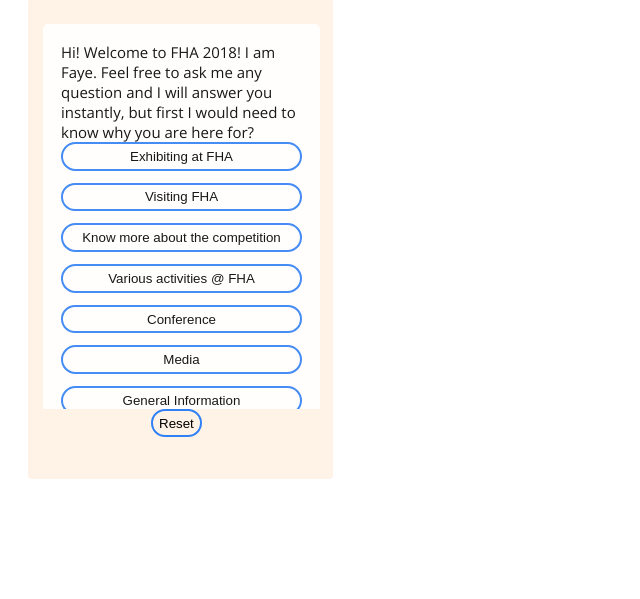
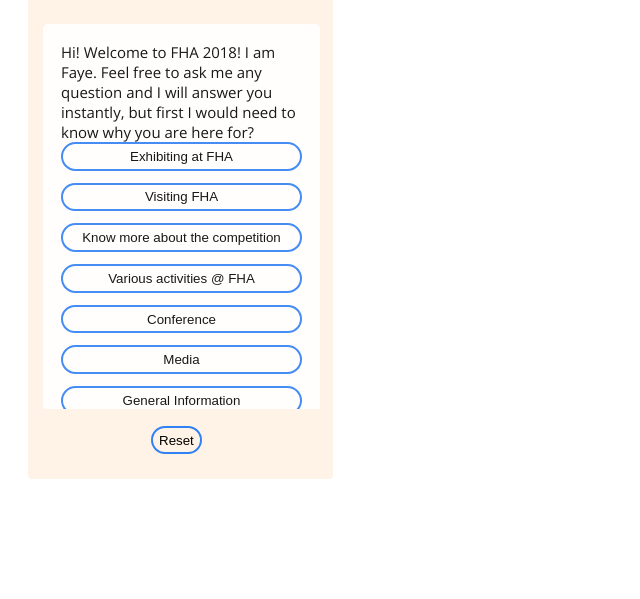
Before and after one commit to sntsolution/FHAchatbot, a PHP site: page / in a window 1280 px wide. Shown: the part 44-643 px from the top of the page, without its empty margins (0-640 px from the left). Run offline with PHP 8.4, Linux system fonts and the light colour scheme.

Commit message:
Update index.php

```diff
--- a/index.php
+++ b/index.php
@@ -132,6 +132,7 @@
     padding-bottom: 2%;
 }
 .btn{
+	    margin-top: 17px;
 	margin-left: 108px;
 	background-color: transparent;
     border-radius: 50px;
```
